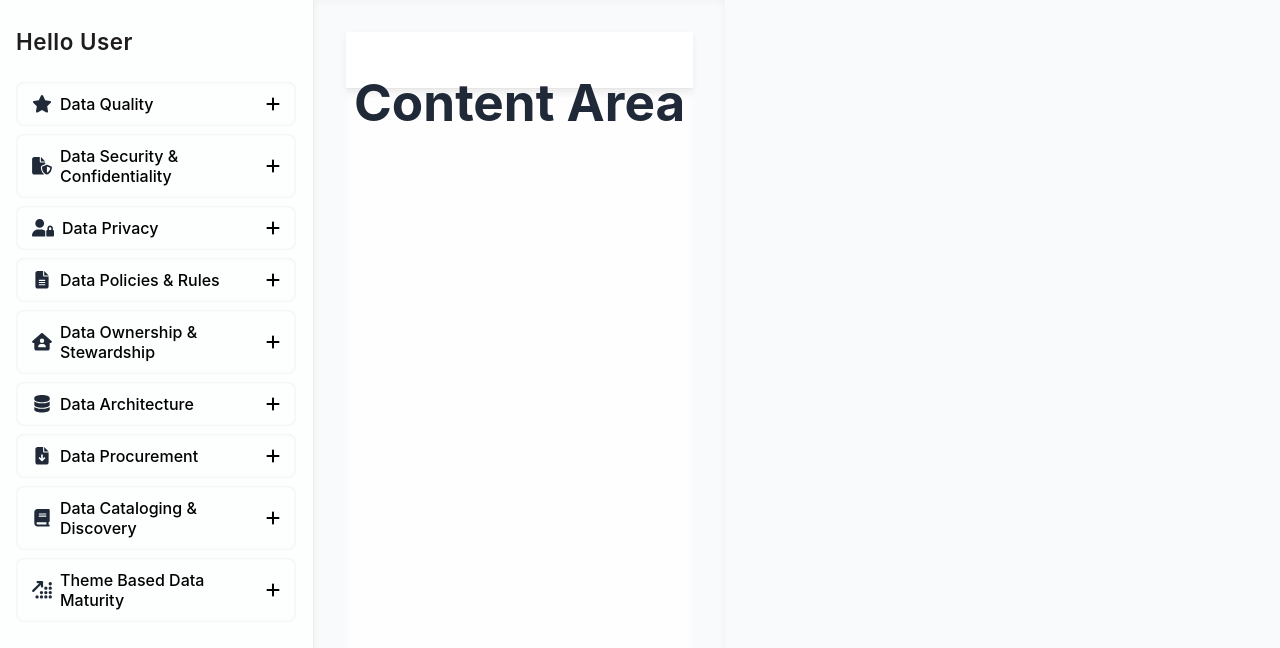
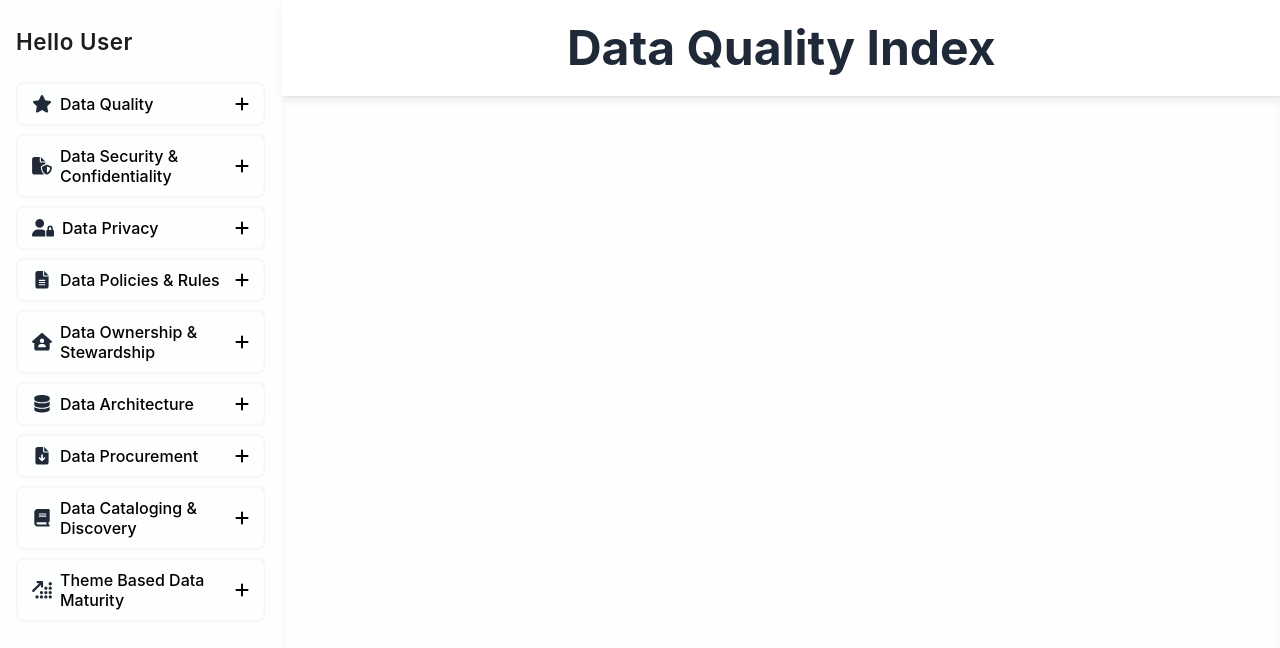
Before and after one commit to SoabeeAhmed/Data-Governance-Website, a React (Vite) app: page / in a window 1280 px wide. Shown: the top 648 px of the page. Built offline with nearby package versions, Linux system fonts and the light colour scheme.

Commit message:
styling changes

```diff
--- a/src/App.css
+++ b/src/App.css
@@ -1,3 +1,4 @@
+/* Reset and base styles */
 body, html {
   margin: 0;
   padding: 0;
@@ -5,79 +6,34 @@ body, html {
   background-color: #f8fafc;
   color: #1f2937;
   height: 100%;
+  width: 100%;
+
 }
 
-
+/* App Container splits screen horizontally: 30% sidebar, 70% content */
 .app-container {
   display: flex;
   height: 100vh;
+  width: 100vw;
   overflow: hidden;
 }
 
-/* Main content area */
-.main-content {
-  display: flex;
-  flex-direction: column;
-  flex-grow: 1; /* Take up the remaining space left by the sidebar */
-  padding: 0;
-  background-color: #f9fafb;
-  box-shadow: inset 0 0 8px rgba(0, 0, 0, 0.05); /* subtle inner shadow */
-  border-left: 1px solid rgba(0, 0, 0, 0.05);
-  height: 100vh; /* Ensure it fills the full viewport height */
-}
-
-/* Header section */
-.content-header {
-  height: 5%;
-  padding: 0.5rem 0.5rem;
-  margin-top: 0;
-  background-color: #ffffff;
-  box-shadow: 0 4px 8px rgba(0, 0, 0, 0.06); /* drop shadow */
-  z-index: 1;
-}
-
-/* Body section (question list) */
-.content-body {
-  flex-grow: 1; /* Fill remaining space below the header */
-  overflow-y: auto;
-  padding: 2rem;
-  box-sizing: border-box;
-  background-color: #fefefe;
-  box-shadow: inset 0 4px 8px rgba(0, 0, 0, 0.03); /* soft inner depth */
-  border-top: 1px solid rgba(0, 0, 0, 0.05);
-}
-
-/* Optional: each question could also have a card-like effect */
-.question-card {
-  background: #ffffff;
-  padding: 1rem;
-  margin-bottom: 1rem;
-  border-radius: 8px;
-  box-shadow: 0 2px 6px rgba(0, 0, 0, 0.08);
-  transition: transform 0.2s ease, box-shadow 0.2s ease;
-}
-
-.question-card:hover {
-  transform: translateY(-3px);
-  box-shadow: 0 6px 12px rgba(0, 0, 0, 0.12);
-}
-
-
+/* Sidebar: left 30% */
 .sidebar {
-  width: 280px;
+  width: 20%;
+  /* height: 100vh; */
   background-color: #fdfefe;
   border-right: 1px solid rgba(255, 255, 255, 0.1);
   padding: 1.5rem 1rem;
   overflow-y: auto;
-  box-shadow: 4px 4px 25px rgba(0, 0, 0, 0.1), -4px -4px 25px rgba(255, 255, 255, 0.1); /* Internal shadow for depth */
+  box-shadow: 4px 4px 25px rgba(0, 0, 0, 0.1), -4px -4px 25px rgba(255, 255, 255, 0.1);
   color: black;
   transition: all 0.3s ease-in-out;
 }
 
 .sidebar:hover {
-  box-shadow: 6px 6px 30px rgba(0, 0, 0, 0.2), -6px -6px 30px rgba(255, 255, 255, 0.2); /* Slightly more pronounced shadow on hover */
+  box-shadow: 6px 6px 30px rgba(0, 0, 0, 0.2), -6px -6px 30px rgba(255, 255, 255, 0.2);
 }
-
 
 .sidebar h2 {
   font-size: 1.4rem;
@@ -88,7 +44,6 @@ body, html {
   padding-bottom: 0.5rem;
   letter-spacing: 0.5px;
 }
-
 
 .category-button {
   width: 100%;
@@ -108,6 +63,16 @@ body, html {
   box-shadow: inset 0 0 3px rgba(0, 0, 0, 0.1);
 }
 
+.category-button:hover {
+  background-color: rgba(255, 255, 255, 0.15);
+  transform: translateX(5px) translateY(-2px);
+}
+
+.category-button:active {
+  background-color: rgba(255, 255, 255, 0.2);
+  transform: translateX(3px) translateY(2px);
+}
+
 .category-label {
   display: flex;
   align-items: center;
@@ -121,25 +86,13 @@ body, html {
   min-width: 1.25rem;
 }
 
-.category-button:hover {
-  background-color: rgba(255, 255, 255, 0.15);
-  transform: translateX(5px) translateY(-2px);
-}
-
-.category-button:active {
-  background-color: rgba(255, 255, 255, 0.2);
-  transform: translateX(3px) translateY(2px);
-}
-
 .space-y-2 {
   list-style: none;
   padding-left: 0;
 }
 
-.text-sm.text-gray-500 {
-  font-size: 1rem;
-  font-weight: bold;
-  color: #fff;
+.space-y-2 > li {
+  margin-bottom: 0.5rem;
 }
 
 ul {
@@ -157,30 +110,89 @@ ul {
   font-size: 0.9rem;
   padding: 0.5rem 0.75rem;
   border-radius: 0.375rem;
-  background-color: rgba(216, 221, 224, 0.2); /* light blue */
-  color: #155eaf; /* medium blue for text */
+  background-color: rgba(216, 221, 224, 0.2);
+  color: #155eaf;
   cursor: pointer;
   transition: all 0.2s ease, transform 0.2s ease;
   margin-bottom: 0.4rem;
   display: block;
-  width: 100%;              /* Take full width of the sidebar */
-  text-align: left;         /* Ensure text aligns to the left */
+  width: 100%;
+  text-align: left;
   box-sizing: border-box;
 }
 
 .subcategory-item:hover {
-  background-color: #a7d3f4; /* slightly darker blue */
+  background-color: #a7d3f4;
   transform: translateX(5px);
-  border:none;
+}
+
+/* Main content area: right 70%, vertically split into header + body */
+.main-content {
+  width: 80%;
+  display: flex;
+  flex-direction: column;
+  background-color: #f9fafb;
+  height: 100vh;
+}
+
+/* Header: top 10% */
+.content-header {
+  height: 10%;
+  padding: 0.5rem;
+  background-color: #ffffff;
+  box-shadow: 0 4px 8px rgba(0, 0, 0, 0.06);
+  z-index: 1;
+  display: flex;
+  justify-content: center;   /* Horizontal centering */
+  align-items: center;       /* Vertical centering */
+  font-size: 15px;           /* Font size */
+  font-weight: bold;         /* Optional: Make it bold */
+}
+
+/* Body: bottom 90% */
+.content-body {
+  height: 90%;
+  overflow-y: auto;
+  padding: 1rem;
+  padding-top: 0.5rem;
+  box-sizing: border-box;
+  background-color: #fefefe;
+  box-shadow: inset 0 4px 8px rgba(0, 0, 0, 0.03);
+  border-top: 1px solid rgba(0, 0, 0, 0.05);
+}
+
+/* Optional question card design */
+.question-card {
+  background: #ffffff;
+  padding: 1rem;
+  margin-bottom: 1rem;
+  border-radius: 8px;
+  box-shadow: 0 2px 6px rgba(0, 0, 0, 0.08);
+  transition: transform 0.2s ease, box-shadow 0.2s ease;
 
 }
 
+.question-card:hover {
+  transform: translateY(-3px);
+  box-shadow: 0 6px 12px rgba(0, 0, 0, 0.12);
+}
 
+/* Scrollbar hiding for sidebar */
+.sidebar::-webkit-scrollbar {
+  display: none;
+}
 
+.sidebar::-webkit-scrollbar-track {
+  background: rgba(255, 255, 255, 0.05);
+}
 
-.loading,
-.error,
-.no-categories {
+.sidebar::-webkit-scrollbar-thumb {
+  background-color: rgba(138, 141, 142, 0.911);
+  border-radius: 20px;
+}
+
+/* Misc utility classes */
+.loading, .error, .no-categories {
   font-size: 0.9rem;
   padding: 1rem;
   margin-top: 1rem;
@@ -225,51 +237,20 @@ ul {
   background-color: rgba(255, 255, 255, 0.08);
 }
 
-
 .text-sm.text-gray-500 {
   color: #3498db;
   font-size: 0.85rem;
   transition: transform 0.2s ease;
 }
-
-
-.main-content {
-  flex: 1;
-  padding: 2rem;
-  overflow-y: auto;
-  background-color: #f9fafb;
-}
-
-
-li {
-  transition: all 0.3s ease;
-}
-
-
-.sidebar::-webkit-scrollbar {
+.content-body::-webkit-scrollbar {
   display: none;
 }
 
-.sidebar::-webkit-scrollbar-track {
+.content-body::-webkit-scrollbar-track {
   background: rgba(255, 255, 255, 0.05);
 }
 
-.sidebar::-webkit-scrollbar-thumb {
+.content-body::-webkit-scrollbar-thumb {
   background-color: rgba(138, 141, 142, 0.911);
   border-radius: 20px;
 }
-
-
-button.category-button:focus {
-  outline: none;
-  box-shadow: 0 0 0 2px #3498db;
-}
-
-
-.space-y-2 > li {
-  margin-bottom: 0.5rem;
-}
-
-.space-y-1 > li {
-  margin-bottom: 0.25rem;
-}
--- a/src/App.tsx
+++ b/src/App.tsx
@@ -142,7 +142,7 @@ const App: React.FC = () => {
 
       <main className="main-content">
         <div className="content-header">
-        <h1 className="text-2xl font-bold mb-4">Content Area</h1>
+          <h1 className="text-2xl font-bold mb-4">Data Quality Index</h1>
         </div>
         <div className="content-body">
 
```
Also changed, not shown: public/data/Theme Based Data Maturity.csv.
